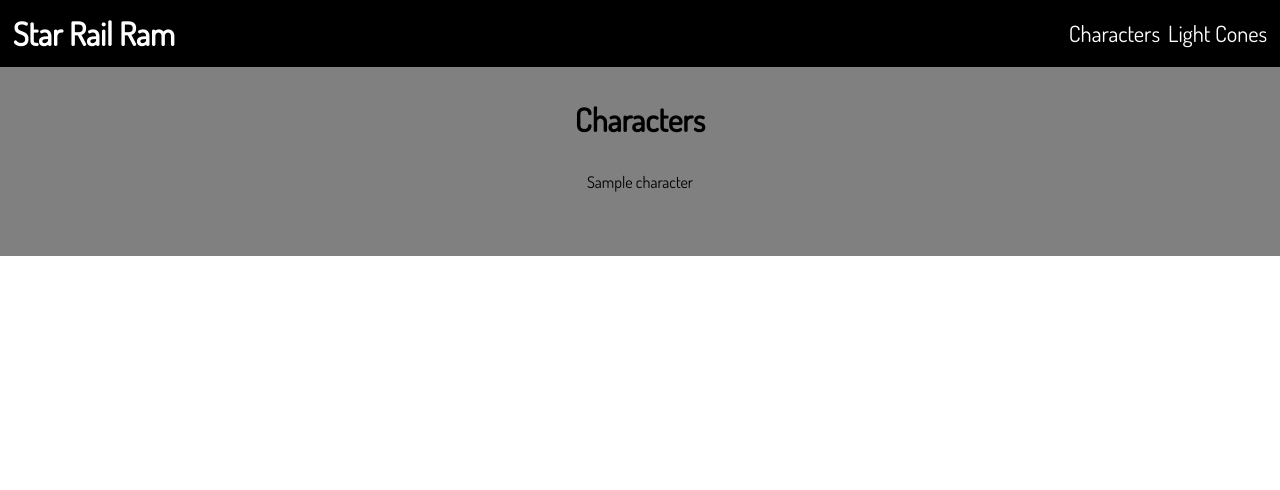
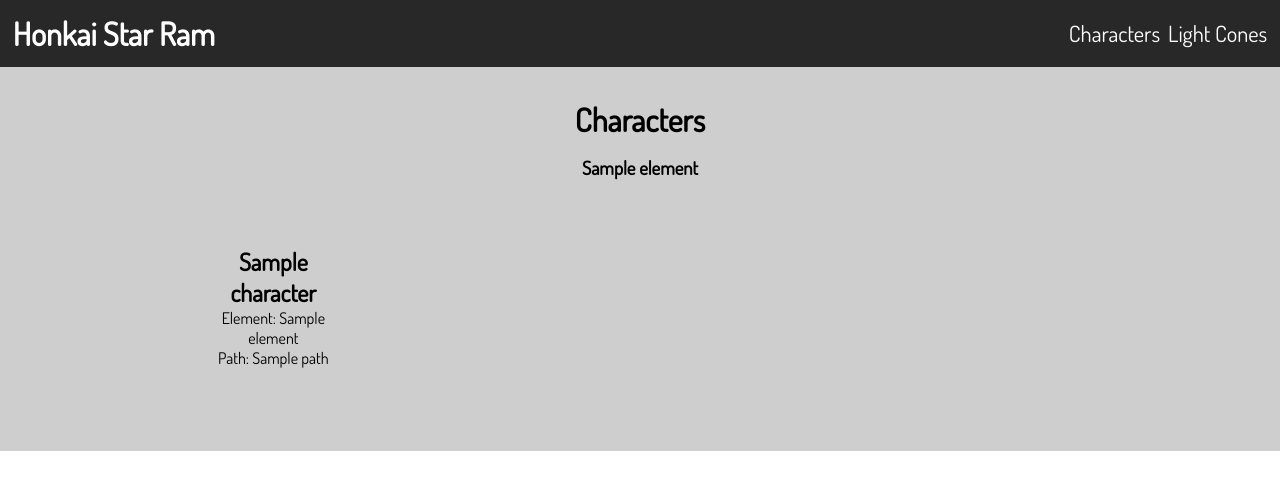
Before and after one commit to Ramzt3/star_rail_ram, a Django app: page /characters/ in a window 1280 px wide. Shown: the top 490 px of the page. Run offline with Django 4.2, Linux system fonts and the light colour scheme; tables that the repository leaves empty hold one stand-in row (values such as "Sample post").

Commit message:
add filter and view details

```diff
--- a/core/admin.py
+++ b/core/admin.py
@@ -1,7 +1,8 @@
 from django.contrib import admin
-from .models import Element, Path, Character
+from .models import Element, Path, Character, LightCone
 
 # Register your models here.
 admin.site.register(Element)
 admin.site.register(Path)
 admin.site.register(Character)
+admin.site.register(LightCone)
--- a/core/models.py
+++ b/core/models.py
@@ -28,3 +28,13 @@ class Character(models.Model):
 
     def __str__(self):
         return self.name
+
+class LightCone(models.Model):
+    name = models.CharField(max_length=100)
+    rarity = models.IntegerField()
+    path = models.ForeignKey(Path, related_name='light_cones', on_delete=models.CASCADE)
+    element = models.ForeignKey(Element, related_name='light_cones', on_delete=models.CASCADE)
+    craeted_at = models.DateTimeField(auto_now_add=True)
+
+    def __str__(self):
+        return self.name
--- a/core/static/core/style.css
+++ b/core/static/core/style.css
@@ -1,5 +1,6 @@
 :root {
   --nav-hover-color: #ebe9e8;
+  --medium-gray: #cecece;
 }
 
 
@@ -13,10 +14,17 @@ body {
 }
 
 /* header start */
+ul {
+  list-style-type: none;
+}
+a {
+  text-decoration: none;
+}
+
 .nav-bar {
   display: flex;
   justify-content: space-between;
-  background-color: black;
+  background-color: #282828;
   padding: 0.8rem;
 }
 
@@ -26,7 +34,6 @@ body {
 }
 
 .nav-bar-title a {
-  text-decoration: none;
   color: white;
 }
 
@@ -35,7 +42,6 @@ body {
 }
 
 .nav-bar-items {
-  list-style-type: none;
   display: flex;
   align-items: center;
   font-size: 1.4rem;
@@ -46,7 +52,6 @@ body {
 }
 
 .nav-bar-items li a {
-  text-decoration: none;
   color: white;
 }
 
@@ -59,12 +64,48 @@ body {
 .main {
   height: 100%;
   width: 100%;
-  background-color: gray;
+  background-color: var(--medium-gray);
 }
+
 .container {
   padding: 2rem;
   text-align: center;
+  margin: 0 10rem;
+}
+.filter {
+  display: flex;
+  justify-content: center;
+  padding: 1rem 0;
+}
+.filter div:hover {
+  color: #f9f6ee;
+}
+.filter div {
+  padding: 0 0.3rem;
+  color: black;
 }
 .in-container {
-  padding: 2rem;
+  display: grid;
+  grid-template-columns: repeat(6, 1fr);
+  justify-content: space-evenly;
+  gap: 1rem;
+  margin: 1rem;
 }
+
+.item {
+  display: flex;
+  justify-content: center;
+  align-items: center;
+  width: 100%;
+  height: 12rem;
+  border: 1px solid transparent;
+  border-radius: 1rem;
+  transition: border 0.5s ease;
+}
+.item:hover {
+  color: #808080;
+  border: 1px solid white;
+}
+.item a div {
+  color: black;
+}
--- a/core/templates/core/base.html
+++ b/core/templates/core/base.html
@@ -1,7 +1,7 @@
 <!doctype html>
 <html lang="en">
   <head>
-    <title>{% block title %}{% endblock %} | Star Rail Ram</title>
+    <title>{% block title %}{% endblock %} | Honkai Star Ram</title>
     <meta charset="UTF-8" />
     <meta name="viewport" content="width=device-width, initial-scale=1" />
     {% load static %}
--- a/core/templates/core/characters.html
+++ b/core/templates/core/characters.html
@@ -4,13 +4,36 @@
 
 {% block headline %}<h1>Characters</h1>{% endblock %}
 
+
 {% block content %}
-  <div class="in-container">
+<div class="filter">
+  {% for element in elements %}
+  <div>
+    <a href="#">
+      <div>
+        <h3>{{ element.name }}</h3>
+      </div>
+    </a>
+  </div>
+  {% endfor %}
+</div>
+
+<div class="in-container">
   {% if not characters %}
     <h1>No Character Found</h1>
   {% else %}
     {% for char in characters %}
-      {{ char }}
+      <div class="item">
+      <a href="{% url 'character_detail' char.id %}">
+          <div>
+            <h2>{{ char.name }}</h2>
+          </div>
+          <div>
+            <p>Element: {{ char.element }}</p>
+            <p>Path: {{ char.path }}</p>
+          </div>
+        </a>
+      </div>
     {% endfor %}
   {% endif %}
   </div>
--- a/core/templates/core/header.html
+++ b/core/templates/core/header.html
@@ -1,13 +1,13 @@
 <div class="nav-bar">
   <div class="nav-bar-title">
-    <a href="{% url 'index' %}">Star Rail Ram</a>
+    <a href="{% url 'index' %}">Honkai Star Ram</a>
   </div>
   <ul class="nav-bar-items">
     <li>
       <a href="{% url 'characters' %}">Characters</a>
     </li>
     <li>
-      <a href="#">Light Cones</a>
+      <a href="{% url 'light_cones' %}">Light Cones</a>
     </li>
   </ul>
 </div>
--- a/core/templates/core/index.html
+++ b/core/templates/core/index.html
@@ -1,7 +1,8 @@
 {% extends 'core/base.html'%}
 
-{% block title %}front{% endblock %}
+{% block title %}Welcome{% endblock %}
+
+{% block headline %}<h1>The Front Page</h1>{% endblock %}
 
 {% block content %}
-<h1>the front page</h1>
 {% endblock %}
--- a/core/views.py
+++ b/core/views.py
@@ -1,12 +1,36 @@
-from django.shortcuts import render
-from .models import Character
+from django.shortcuts import get_object_or_404, render
+from .models import Character, LightCone, Element
 
 def index(request):
     return render(request, 'core/index.html')
 
 def characters(request):
-    characters = Character.objects.all()
+    characters = Character.objects.all().order_by('-rarity', 'name')
+    elements = Element.objects.all()
 
     return render(request, 'core/characters.html', {
-        'characters': characters
+        'characters': characters,
+        'elements': elements
     })
+
+def character_detail(request, pk):
+    character = get_object_or_404(Character, pk=pk)
+
+    return render(request, 'core/character_detail.html', {
+        'character': character
+    })
+
+    return render
+def light_cones(request):
+    light_cones = LightCone.objects.all()
+
+    return render(request, 'core/light_cones.html', {
+        'light_cones': light_cones
+    })
+
+def light_cone_detail(request, pk):
+    light_cone = get_object_or_404(LightCone, pk=pk)
+
+    return render(request, 'core/light_cone_detail.html', {
+        'light_cone': light_cone
+    })
--- a/star_rail_ram/urls.py
+++ b/star_rail_ram/urls.py
@@ -16,10 +16,13 @@ Including another URLconf
 """
 from django.contrib import admin
 from django.urls import path
-from core.views import index, characters
+from core.views import index, characters, light_cones, character_detail, light_cone_detail
 
 urlpatterns = [
     path('', index, name='index'),
     path('characters/', characters, name='characters'),
+    path('characters/<int:pk>', character_detail, name='character_detail'),
+    path('light_cones/', light_cones, name='light_cones'),
+    path('light_cones/<int:pk>', light_cone_detail, name='light_cone_detail'),
     path('admin/', admin.site.urls),
 ]
```
Also changed, not shown: core/templates/core/character_detail.html (added, +8 -0 lines), core/templates/core/light_cone_detail.html (added, +8 -0 lines), core/templates/core/light_cones.html (added, +27 -0 lines), core/migrations/0005_alter_element_options_alter_path_options_lightcone.py (added).
